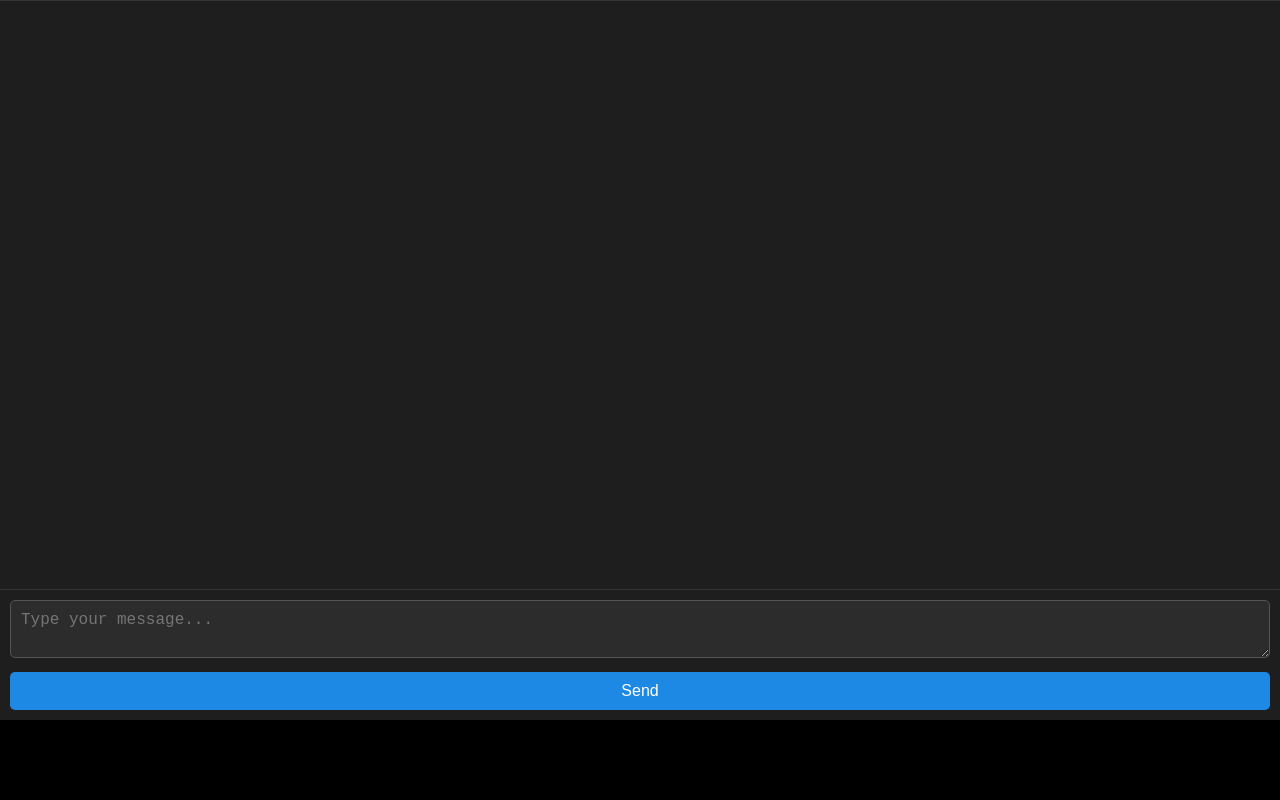
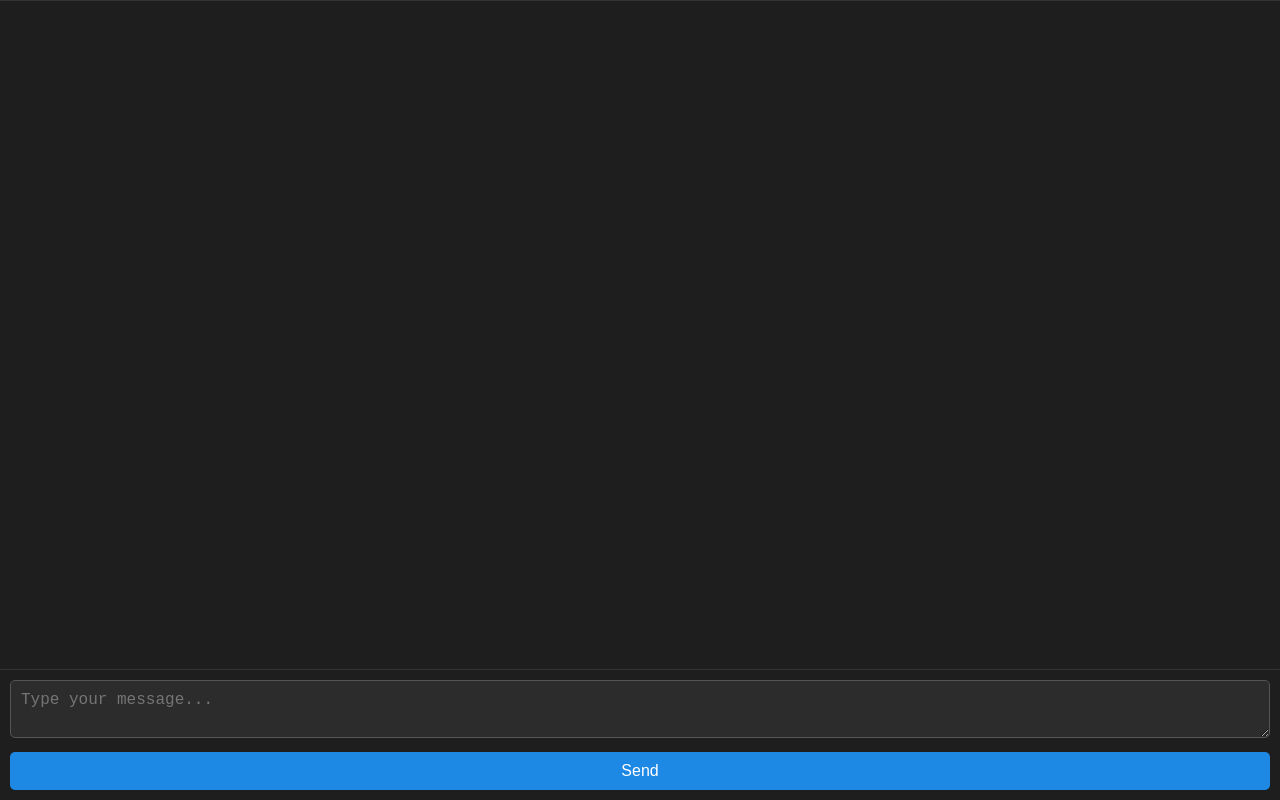
Before and after one commit to sg-bfoster/rabinforest, a React (Create React App) app: page / in a window 1280 px wide. Built offline with nearby package versions, Linux system fonts and the light colour scheme.

Commit message:
Update to enter key

```diff
--- a/src/App.css
+++ b/src/App.css
@@ -5,9 +5,9 @@ body {
 .App {
   display: flex;
   flex-direction: column;
-  height: 90vh;
-  background-color: #121212; /* Dark background */
-  color: #e0e0e0; /* Light text color */
+  height: calc(var(--vh, 1vh) * 100);
+  background-color: #121212;
+  color: #e0e0e0;
 }
 
 .conversation {
--- a/src/App.js
+++ b/src/App.js
@@ -61,12 +61,12 @@ function App() {
           // Add AI's response to the conversation (for display)
           setConversation(prev => [...prev, { role: 'assistant', content: convertNewlinesToBr(parsedAnswer) }]);
           setLinks(data.links || []); // Update links if present
-          setInputText('')
+          setInputText('');
         } else {
           setError(true);
           setConversation(prev => [...prev, { role: 'assistant', content: "An unexpected error occurred." }]);
           setLinks([]); // Clear links on error
-          setInputText(currentPrompt)
+          setInputText(currentPrompt);
         }
 
       } catch (error) {
@@ -74,7 +74,7 @@ function App() {
         setError(true);
         setConversation(prev => [...prev, { role: 'assistant', content: "An error occurred. Please try again." }]);
         setLinks([]); // Clear links on error
-        setInputText(currentPrompt)
+        setInputText(currentPrompt);
       } finally {
         setLoading(false);  // Hide the spinner
       }
@@ -85,6 +85,29 @@ function App() {
   useEffect(() => {
     conversationEndRef.current?.scrollIntoView({ behavior: "smooth" });
   }, [conversation]);
+
+  useEffect(() => {
+    const handleResize = () => {
+      const appElement = document.querySelector('.App');
+      const vh = window.innerHeight * 0.01;
+      appElement.style.setProperty('--vh', `${vh}px`);
+    };
+
+    handleResize(); // Set on initial load
+    window.addEventListener('resize', handleResize);
+
+    return () => {
+      window.removeEventListener('resize', handleResize);
+    };
+  }, []);
+
+  // Handle key presses in the textarea
+  const handleKeyDown = (e) => {
+    if (e.key === 'Enter' && !e.shiftKey) {
+      e.preventDefault(); // Prevents adding a new line
+      handleSubmit(); // Submit the form
+    }
+  };
 
   return (
     <div className="App">
@@ -117,9 +140,9 @@ function App() {
         <textarea
           value={inputText}
           onChange={(e) => setInputText(e.target.value)}
+          onKeyDown={handleKeyDown} // Use onKeyDown for detecting Enter and Shift+Enter
           rows="2"
           placeholder="Type your message..."
-          onKeyPress={(e) => e.key === 'Enter' ? handleSubmit() : null}
         />
         <button onClick={handleSubmit} disabled={loading}>
           {loading ? <span>Thinking...</span> : <span>Send</span>}
```
